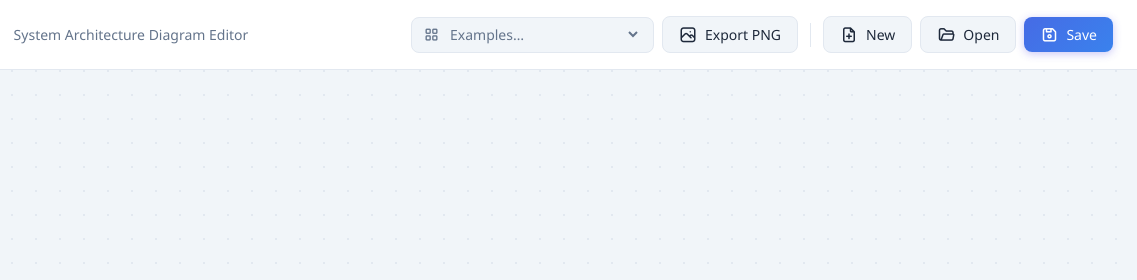
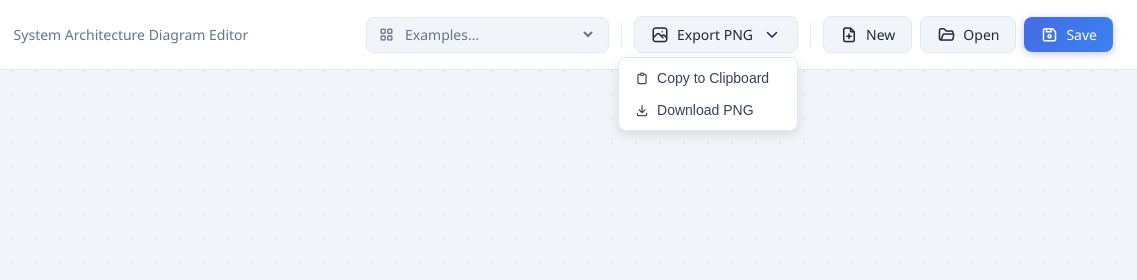
Before and after one commit to julien-paoletti/archie, a website with bundled scripts: page src/index.html in a window 1280 px wide. Both pictures are taken after a click on the button "Export PNG". Shown: the top 280 px of the page, 143-1280 px from the left. Built offline with nearby package versions, Linux system fonts and the light colour scheme.

Commit message:
feat: user can copy or export a diagram as a PNG image

```diff
--- a/src/app.ts
+++ b/src/app.ts
@@ -227,9 +227,36 @@ class ArchieApp {
             openBtn.addEventListener('click', blurAfter(() => this.loadDiagram()));
         }
 
-        const exportPngBtn = document.getElementById('export-png-btn');
-        if (exportPngBtn) {
-            exportPngBtn.addEventListener('click', blurAfter(() => this.editor?.exportPNG()));
+        const pngToggle = document.getElementById('png-dropdown-toggle');
+        const pngMenu = document.getElementById('png-dropdown-menu');
+        const copyPngBtn = document.getElementById('copy-png-btn');
+        const downloadPngBtn = document.getElementById('download-png-btn');
+
+        if (pngToggle && pngMenu) {
+            pngToggle.addEventListener('click', (e) => {
+                e.stopPropagation();
+                pngMenu.classList.toggle('open');
+            });
+            document.addEventListener('click', (e) => {
+                if (!pngMenu.contains(e.target as Node)) {
+                    pngMenu.classList.remove('open');
+                }
+            });
+        }
+        if (copyPngBtn) {
+            copyPngBtn.addEventListener('click', blurAfter(() => {
+                pngMenu?.classList.remove('open');
+                this.editor?.copyPNG((err) => {
+                    if (err) this.showToast('Failed to copy PNG', 3000, 'error');
+                    else this.showToast('Copied to clipboard');
+                });
+            }));
+        }
+        if (downloadPngBtn) {
+            downloadPngBtn.addEventListener('click', blurAfter(() => {
+                pngMenu?.classList.remove('open');
+                this.editor?.exportPNG();
+            }));
         }
     }
 
--- a/src/css/styles.css
+++ b/src/css/styles.css
@@ -71,6 +71,53 @@ body {
     height: 1.5rem;
     background: var(--border-color, #e2e8f0);
     margin: 0 0.25rem;
+}
+
+/* PNG dropdown */
+.png-dropdown {
+    position: relative;
+}
+
+.png-dropdown-chevron-icon {
+    font-size: 0.75rem;
+    margin-left: 2px;
+}
+
+.png-dropdown-menu {
+    display: none;
+    position: absolute;
+    top: calc(100% + 4px);
+    right: 0;
+    background: #fff;
+    border: 1px solid var(--border-color, #e2e8f0);
+    border-radius: 8px;
+    box-shadow: 0 4px 12px rgba(0,0,0,0.1);
+    z-index: 200;
+    min-width: 180px;
+    padding: 4px;
+}
+
+.png-dropdown-menu.open {
+    display: block;
+}
+
+.png-dropdown-item {
+    display: flex;
+    align-items: center;
+    gap: 8px;
+    width: 100%;
+    padding: 8px 12px;
+    border: none;
+    background: none;
+    cursor: pointer;
+    font-size: 0.875rem;
+    color: #374151;
+    border-radius: 6px;
+    white-space: nowrap;
+}
+
+.png-dropdown-item:hover {
+    background: #f1f5f9;
 }
 
 /* Button styles */
--- a/src/editor.ts
+++ b/src/editor.ts
@@ -486,4 +486,5 @@ export class Editor {
     paste(): boolean { return clipboard.paste(this.state, this.clipboardData, () => this.saveState(), () => this.saveToStorage(), () => this.render()); }
     canPaste(): boolean { return this.clipboardData.elements.length > 0; }
     exportPNG(): void { clipboard.exportPNG(this.state); }
+    copyPNG(onDone: (err?: Error) => void): void { clipboard.copyPNG(this.state, onDone); }
 }
--- a/src/editor/clipboardHandler.ts
+++ b/src/editor/clipboardHandler.ts
@@ -191,8 +191,8 @@ export function paste(
     return true;
 }
 
-export function exportPNG(state: EditorState): void {
-    if (state.elements.length === 0) return;
+function renderPNG(state: EditorState): HTMLCanvasElement | null {
+    if (state.elements.length === 0) return null;
 
     const hasSelection = state.selectedElements.length > 0;
     const selectedIds = new Set(state.selectedElements.map(el => el.id));
@@ -278,6 +278,12 @@ export function exportPNG(state: EditorState): void {
 
     ctx.restore();
 
+    return offscreen;
+}
+
+export function exportPNG(state: EditorState): void {
+    const offscreen = renderPNG(state);
+    if (!offscreen) return;
     offscreen.toBlob((blob) => {
         if (!blob) return;
         const url = URL.createObjectURL(blob);
@@ -288,3 +294,14 @@ export function exportPNG(state: EditorState): void {
         URL.revokeObjectURL(url);
     }, 'image/png');
 }
+
+export function copyPNG(state: EditorState, onDone: (err?: Error) => void): void {
+    const offscreen = renderPNG(state);
+    if (!offscreen) return;
+    offscreen.toBlob((blob) => {
+        if (!blob) return;
+        navigator.clipboard.write([new ClipboardItem({ 'image/png': blob })])
+            .then(() => onDone())
+            .catch((err) => onDone(err instanceof Error ? err : new Error(String(err))));
+    }, 'image/png');
+}
--- a/src/index.html
+++ b/src/index.html
@@ -24,10 +24,24 @@
                         <option value="">Examples…</option>
                     </select>
                 </div>
-                <button class="btn btn-secondary" id="export-png-btn">
-                    <i class="ti ti-photo"></i>
-                    <span>Export PNG</span>
-                </button>
+                <div class="toolbar-separator"></div>
+                <div class="png-dropdown" id="png-dropdown">
+                    <button class="btn btn-secondary" id="png-dropdown-toggle">
+                        <i class="ti ti-photo"></i>
+                        <span>Export PNG</span>
+                        <i class="ti ti-chevron-down png-dropdown-chevron-icon"></i>
+                    </button>
+                    <div class="png-dropdown-menu" id="png-dropdown-menu">
+                        <button class="png-dropdown-item" id="copy-png-btn">
+                            <i class="ti ti-clipboard"></i>
+                            <span>Copy to Clipboard</span>
+                        </button>
+                        <button class="png-dropdown-item" id="download-png-btn">
+                            <i class="ti ti-download"></i>
+                            <span>Download PNG</span>
+                        </button>
+                    </div>
+                </div>
                 <div class="toolbar-separator"></div>
                 <button class="btn btn-secondary" id="new-btn">
                     <i class="ti ti-file-plus"></i>
```
